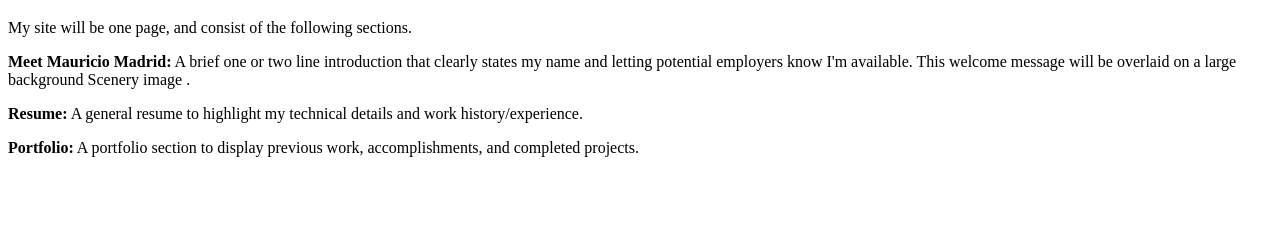
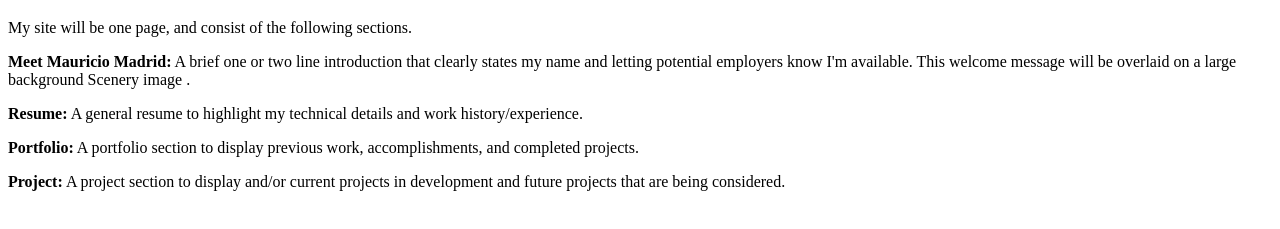
Before and after one commit to m-squared626/pwp-mmadrid, a plain HTML site: page public_html/documentation/milestone-2.html in a window 1280 px wide. Shown: the part 61-290 px from the top of the page. Drawn offline with Linux system fonts and the light colour scheme.

Commit message:
Project section

```diff
--- a/public_html/documentation/milestone-2.html
+++ b/public_html/documentation/milestone-2.html
@@ -17,7 +17,9 @@
 						history/experience.</p>
 				<p><strong>Portfolio:</strong>  A portfolio section to display previous work, accomplishments,
 						and completed projects.</p>
-				<p><strong></strong></p>
+				<p><strong>Project:</strong>  A project section to display and/or current projects in development and
+						future projects that are being considered.</p>
+				<P><strong></strong></P>
 
 		</body>
 </html>
```
